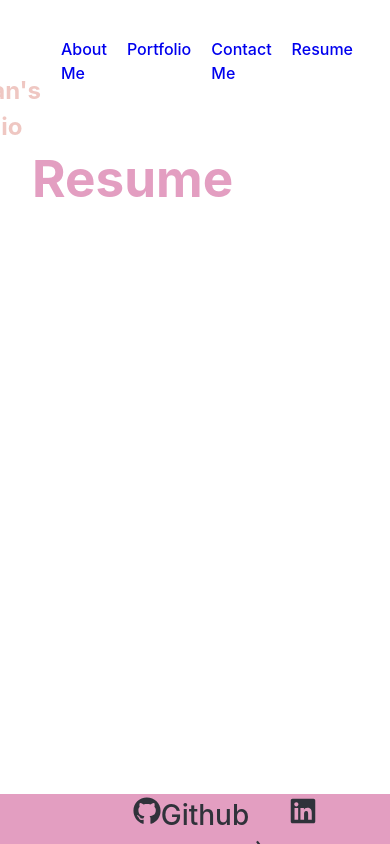
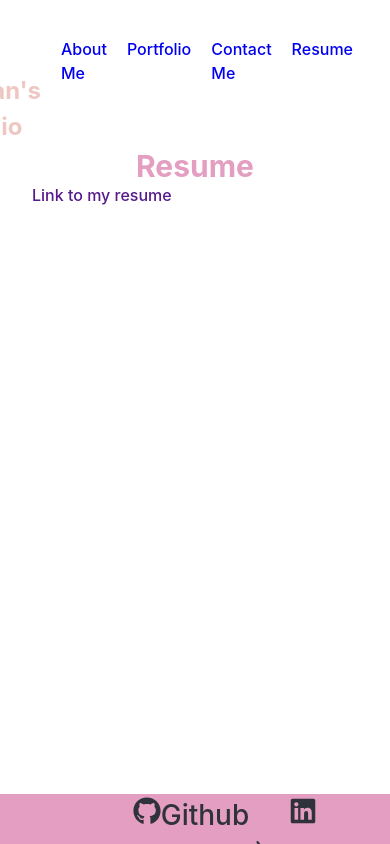
Before and after one commit to Flunder620/20-React-Portfolio, a React (Vite) app: page /resume in a window 390 px wide. Built offline with nearby package versions, Linux system fonts and the light colour scheme.

Commit message:
added media query for responsiveness and added to resume component

```diff
--- a/src/index.css
+++ b/src/index.css
@@ -64,3 +64,9 @@ button:focus-visible {
     background-color: #f9f9f9;
   }
 }
+@media screen and (max-width: 1180px) {
+  h1 {
+    font-size: 30px;
+    text-align: center;
+  }
+}
--- a/src/pages/Resume.jsx
+++ b/src/pages/Resume.jsx
@@ -2,6 +2,7 @@ export default function Resume() {
     return (
         <>
         <h1>Resume</h1>
+        <a href='' >Link to my resume</a>
         </>
     )
 }
```
